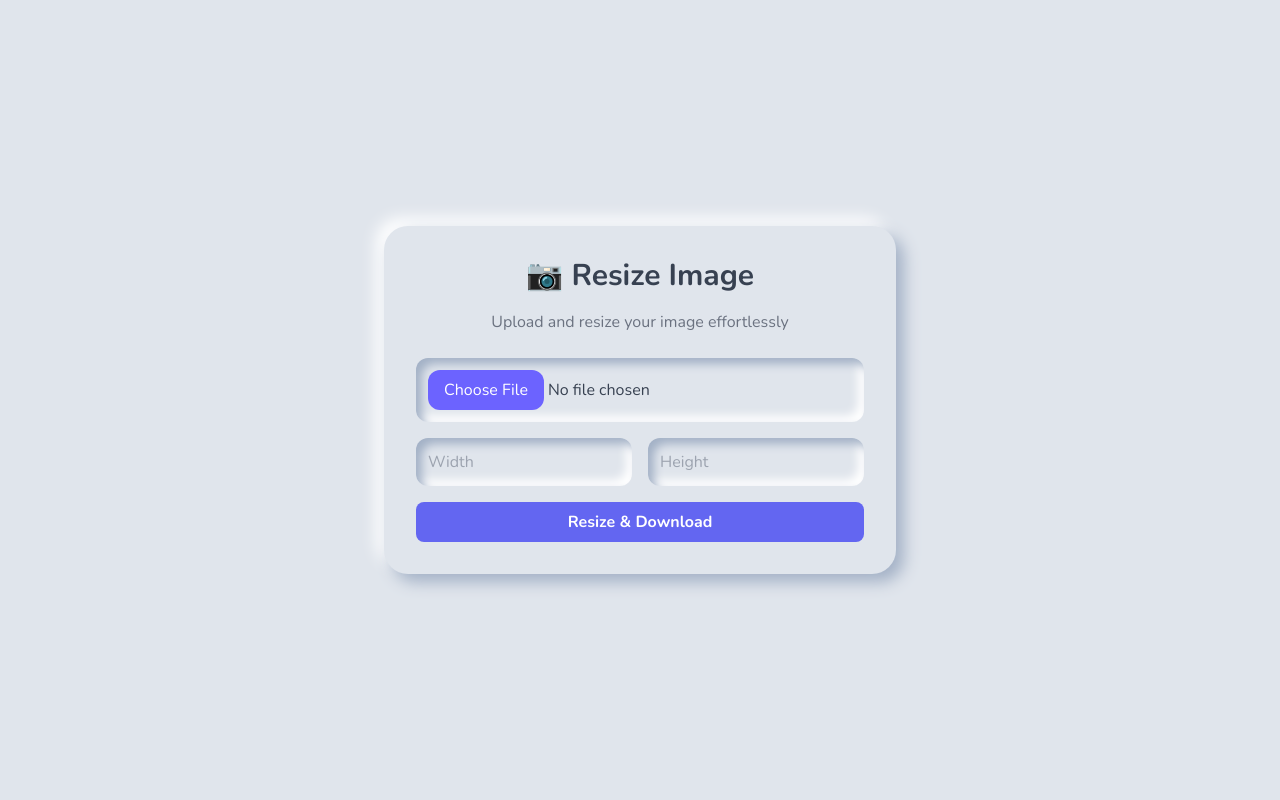
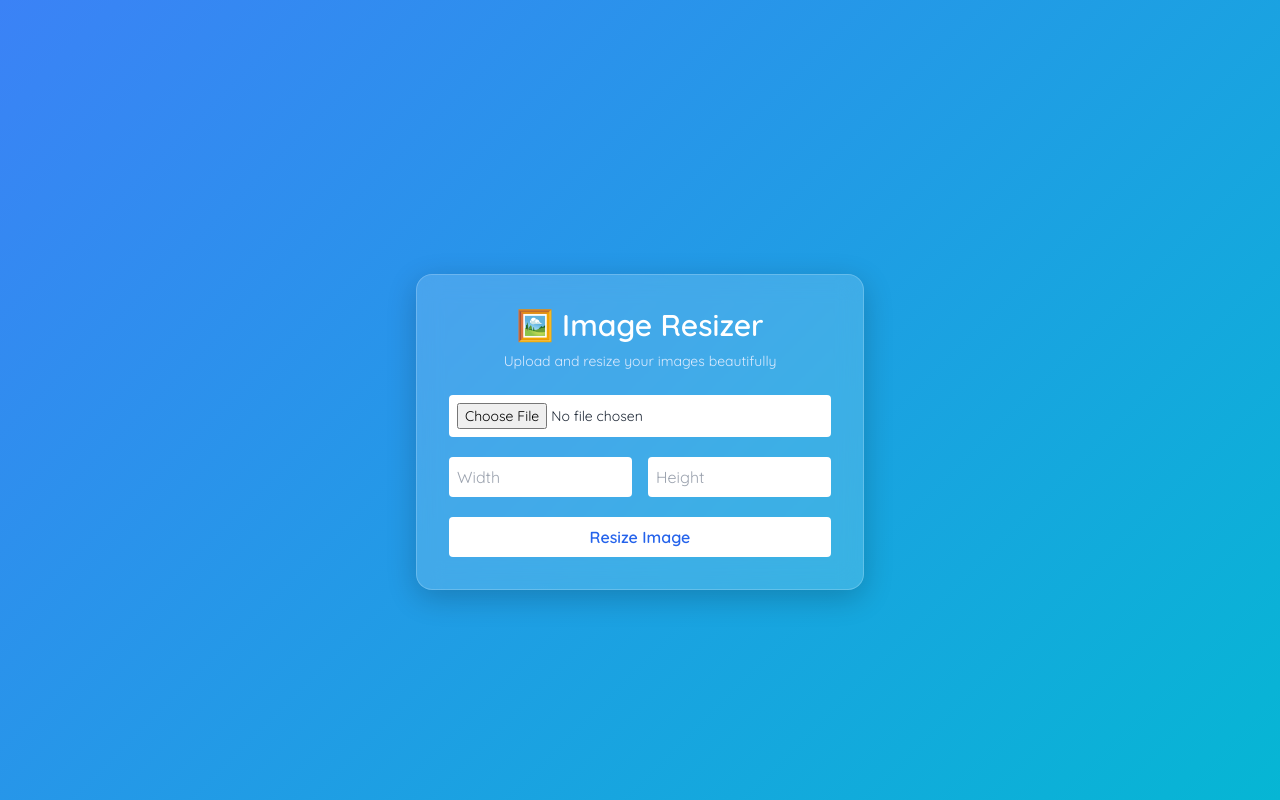
Before and after one commit to naumanshah1/python-image-resizer, a Flask app: page / in a window 1280 px wide. Run offline with Flask 2, Linux system fonts and the light colour scheme.

Commit message:
✨ Frosted glass UI theme

```diff
--- a/templates/index.html
+++ b/templates/index.html
@@ -2,66 +2,50 @@
 <html lang="en">
 <head>
   <meta charset="UTF-8" />
-  <meta name="viewport" content="width=device-width, initial-scale=1.0" />
+  <meta name="viewport" content="width=device-width, initial-scale=1.0"/>
   <title>Image Resizer</title>
-  <link href="https://cdn.jsdelivr.net/npm/tailwindcss@2.2.19/dist/tailwind.min.css" rel="stylesheet">
-  <link href="https://fonts.googleapis.com/css2?family=Nunito:wght@400;700&display=swap" rel="stylesheet">
+  <link href="https://cdn.jsdelivr.net/npm/tailwindcss@2.2.19/dist/tailwind.min.css" rel="stylesheet"/>
+  <link href="https://fonts.googleapis.com/css2?family=Quicksand:wght@400;600&display=swap" rel="stylesheet">
   <style>
     body {
-      font-family: 'Nunito', sans-serif;
-      background: #e0e5ec;
+      font-family: 'Quicksand', sans-serif;
+      background: linear-gradient(135deg, #3b82f6, #06b6d4);
+      min-height: 100vh;
     }
-    .neumorphic {
-      background: #e0e5ec;
-      border-radius: 1.5rem;
-      box-shadow: 8px 8px 16px #a3b1c6, -8px -8px 16px #ffffff;
-      padding: 2rem;
-    }
-    .neumorphic-input {
-      background: #e0e5ec;
-      border: none;
-      box-shadow: inset 6px 6px 10px #a3b1c6, inset -6px -6px 10px #ffffff;
-      border-radius: 0.75rem;
-      padding: 0.75rem;
-      width: 100%;
-    }
-    input::file-selector-button {
-      background-color: #6c63ff;
-      color: white;
-      border: none;
-      padding: 0.5rem 1rem;
-      border-radius: 0.75rem;
-      cursor: pointer;
-    }
-    input::file-selector-button:hover {
-      background-color: #574fd6;
+    .glass {
+      background: rgba(255, 255, 255, 0.15);
+      backdrop-filter: blur(12px);
+      -webkit-backdrop-filter: blur(12px);
+      border-radius: 1rem;
+      box-shadow: 0 8px 30px rgba(0, 0, 0, 0.2);
+      border: 1px solid rgba(255, 255, 255, 0.2);
     }
   </style>
 </head>
-<body class="flex items-center justify-center min-h-screen p-4">
+<body class="flex items-center justify-center p-6">
 
-  <div class="neumorphic w-full max-w-lg text-center">
-    <h1 class="text-3xl font-bold text-gray-700 mb-4">📷 Resize Image</h1>
-    <p class="text-gray-500 mb-6">Upload and resize your image effortlessly</p>
+  <div class="glass p-8 w-full max-w-md text-center mt-16 text-white">
+    <h1 class="text-3xl font-semibold mb-2">🖼️ Image Resizer</h1>
+    <p class="text-sm mb-6 text-blue-100">Upload and resize your images beautifully</p>
 
-    <form action="/" method="POST" enctype="multipart/form-data" class="space-y-4">
-      <input type="file" name="image" accept="image/*" class="neumorphic-input text-gray-700" required />
+    <form action="/" method="POST" enctype="multipart/form-data" class="space-y-5">
+      <input type="file" name="image" accept="image/*" required class="w-full text-sm p-2 rounded bg-white text-gray-800"/>
 
       <div class="flex gap-4">
-        <input type="number" name="width" placeholder="Width" class="neumorphic-input text-gray-700" required />
-        <input type="number" name="height" placeholder="Height" class="neumorphic-input text-gray-700" required />
+        <input type="number" name="width" placeholder="Width" required class="w-1/2 p-2 rounded bg-white text-gray-800" />
+        <input type="number" name="height" placeholder="Height" required class="w-1/2 p-2 rounded bg-white text-gray-800" />
       </div>
 
-      <button type="submit" class="w-full bg-indigo-500 hover:bg-indigo-600 text-white font-semibold py-2 rounded-lg transition">
-        Resize & Download
+      <button type="submit" class="w-full bg-white text-blue-600 font-bold py-2 rounded hover:bg-gray-100 transition">
+        Resize Image
       </button>
     </form>
 
     {% if filename %}
     <div class="mt-6">
-      <h2 class="text-lg font-semibold text-green-600 mb-2">Result:</h2>
-      <img src="{{ url_for('static', filename='resized/' + filename) }}" alt="Resized" class="mx-auto rounded-md shadow-md" />
-      <a href="{{ url_for('static', filename='resized/' + filename) }}" download class="block mt-3 text-indigo-600 hover:underline">📥 Download Image</a>
+      <h2 class="text-lg font-semibold mb-2">Your Resized Image:</h2>
+      <img src="{{ url_for('static', filename='resized/' + filename) }}" class="mx-auto rounded shadow-lg" />
+      <a href="{{ url_for('static', filename='resized/' + filename) }}" download class="block mt-3 text-white underline">📥 Download</a>
     </div>
     {% endif %}
   </div>
```
